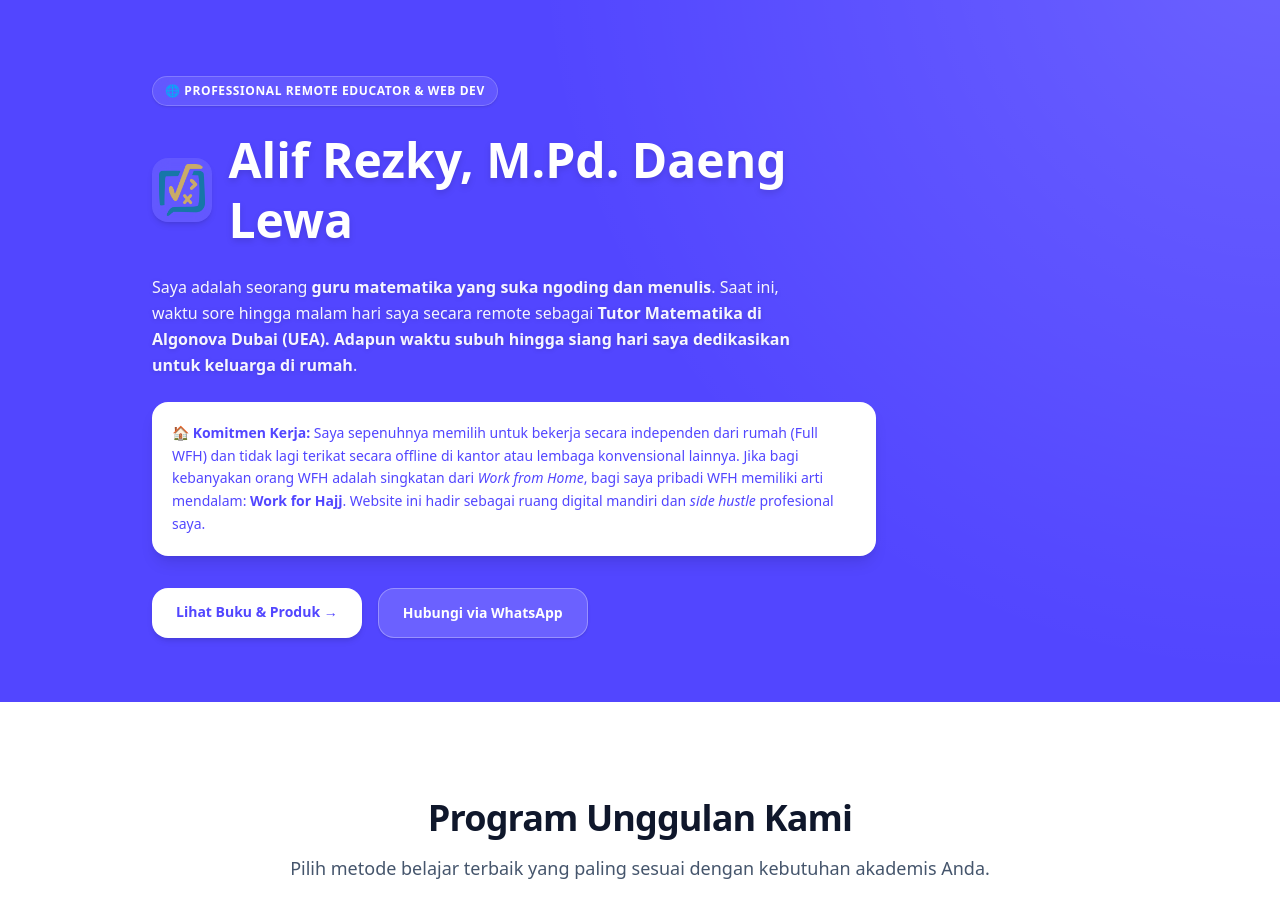
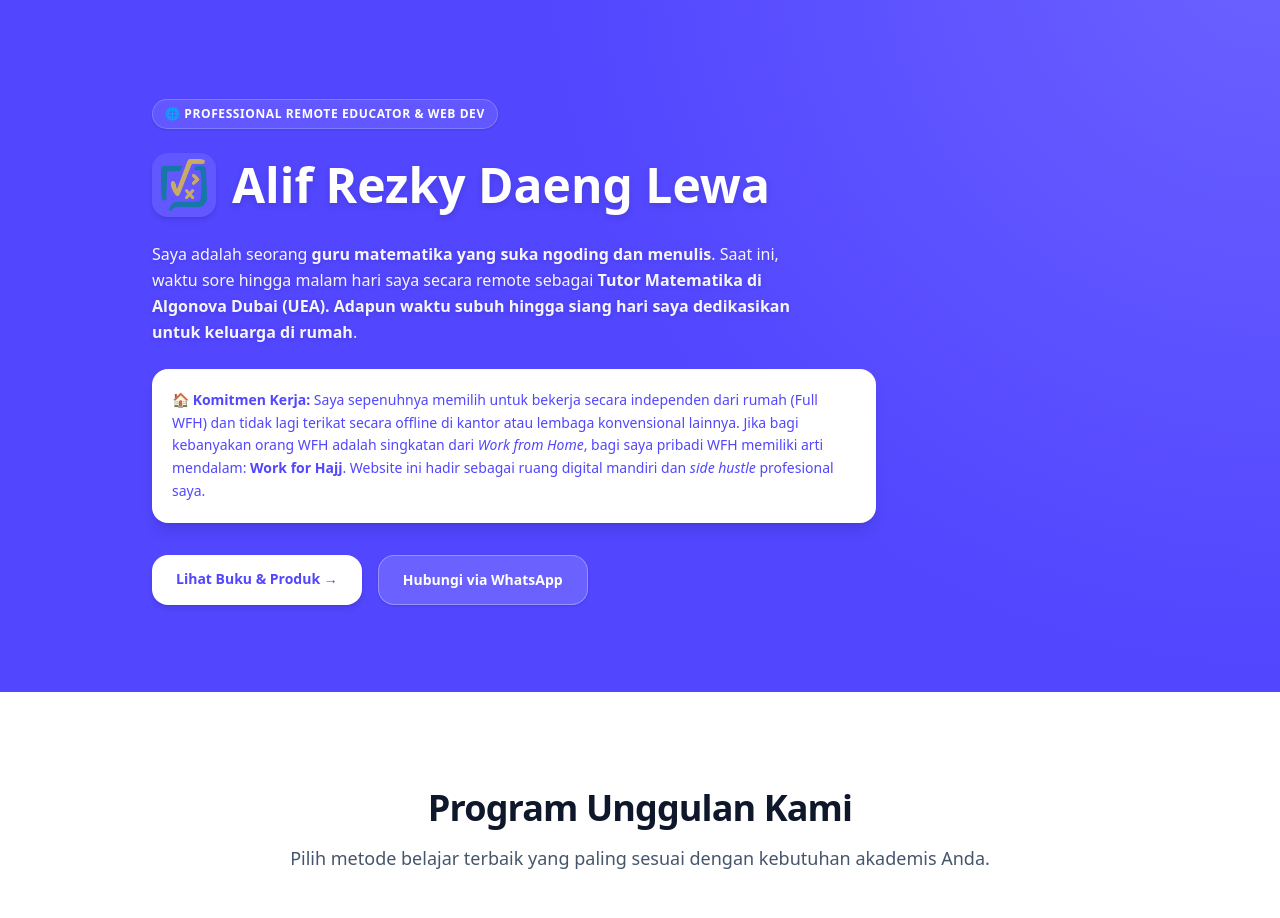
Before and after one commit to teknoalif/kakalif, a Next.js app: page / in a window 1280 px wide. Shown: the part 2120-3038 px from the top of the page. Built offline with nearby package versions, Linux system fonts and the light colour scheme.

Commit message:
Update Hero.js

```diff
--- a/src/components/Hero.js
+++ b/src/components/Hero.js
@@ -19,9 +19,9 @@ export default function Hero() {
               alt="Logo Kak Alif"
               className="h-16 w-16 object-contain rounded-2xl bg-white/10 p-1.5 backdrop-blur-sm shadow-md"
             />
-            <h2 className="text-4xl font-extrabold sm:text-5xl leading-tight text-white drop-shadow-md">
-              Alif Rezky, M.Pd. Daeng Lewa
-            </h2>
+            <h1 className="text-4xl font-extrabold sm:text-5xl leading-tight text-white drop-shadow-md">
+              Alif Rezky Daeng Lewa
+            </h1>
           </div>
 
           <p className="text-base text-white/95 leading-relaxed max-w-2xl drop-shadow-sm">
```
